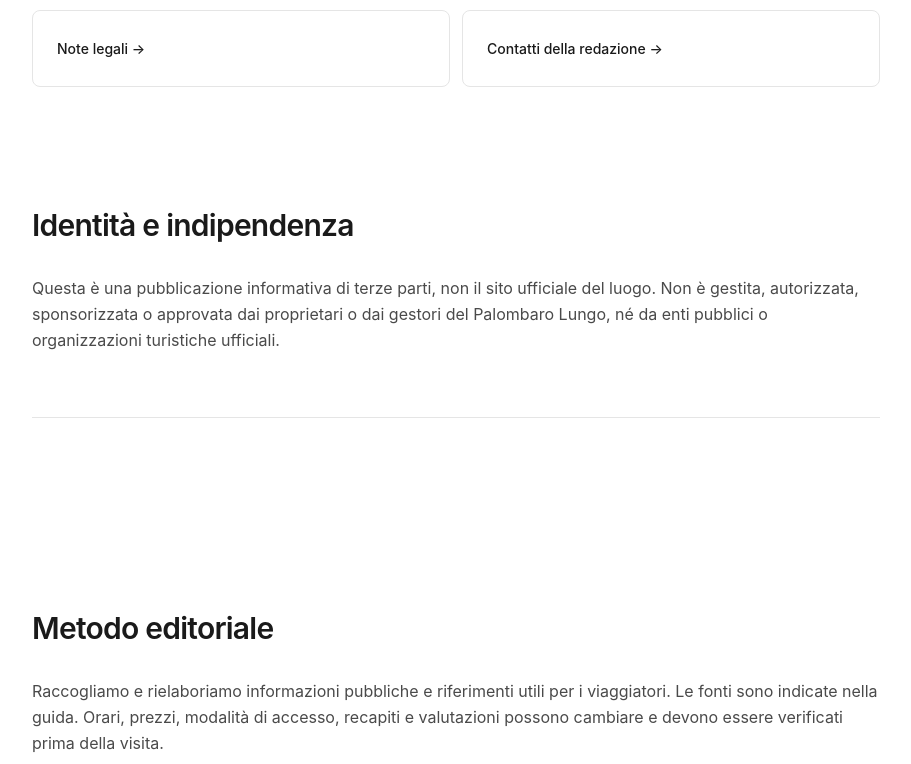
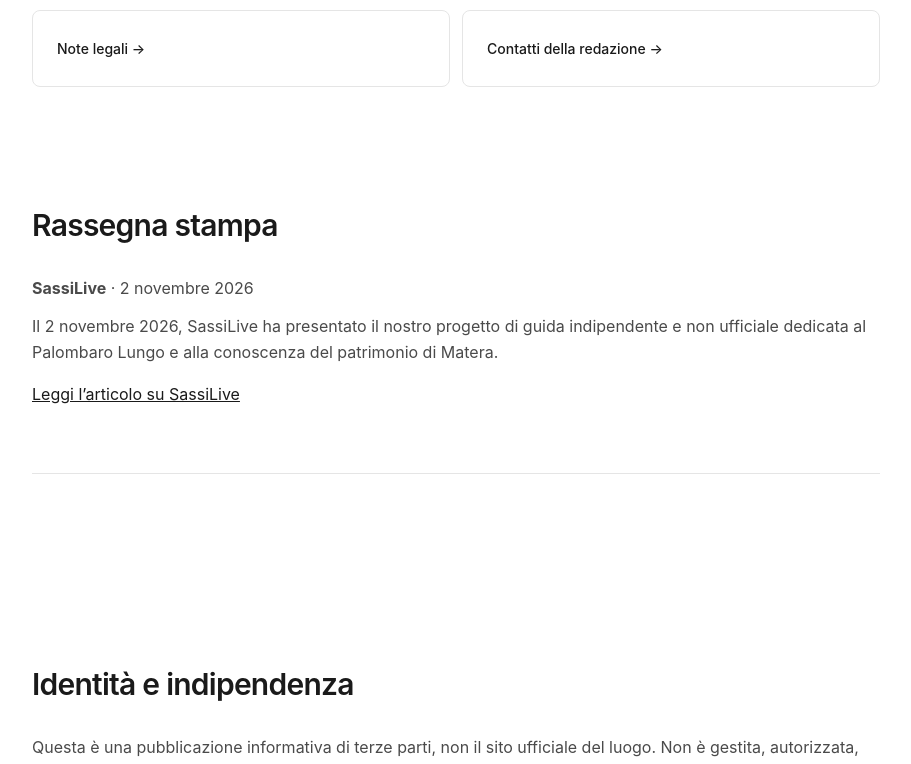
Before and after one commit to n20186005-hash/palombarolungo, a Next.js app: page /chi-siamo in a window 1280 px wide. Shown: the part 752-1516 px from the top of the page, without its empty margins (184-1095 px from the left). Built offline with nearby package versions, Linux system fonts and the light colour scheme.

Commit message:
Add attributed SassiLive coverage to home and about pages

```diff
--- a/src/app/[locale]/chi-siamo/page.tsx
+++ b/src/app/[locale]/chi-siamo/page.tsx
@@ -1,6 +1,7 @@
 import type { Metadata } from 'next';
 import { unstable_setRequestLocale } from 'next-intl/server';
 import GuidePageTemplate from '@/components/GuidePageTemplate';
+import MediaCoverage from '@/components/MediaCoverage';
 import { absoluteUrl } from '@/lib/site';
 
 export function generateStaticParams() {
@@ -29,6 +30,7 @@ export default function Page() {
         { href: '/zh-hant/note-legali/', label: '法律說明' },
         { href: '/zh-hant/contatti/', label: '編輯部聯絡方式' },
       ]}
+      children={<MediaCoverage locale="zh-hant" />}
       sections={[
         {
           title: '獨立身分',
--- a/src/app/chi-siamo/page.tsx
+++ b/src/app/chi-siamo/page.tsx
@@ -3,6 +3,7 @@ import { NextIntlClientProvider, type AbstractIntlMessages } from 'next-intl';
 import { unstable_setRequestLocale } from 'next-intl/server';
 import itMessages from '@/messages/it.json';
 import GuidePageTemplate from '@/components/GuidePageTemplate';
+import MediaCoverage from '@/components/MediaCoverage';
 import { absoluteUrl } from '@/lib/site';
 
 export const metadata: Metadata = {
@@ -27,6 +28,7 @@ export default function Page() {
           { href: '/note-legali/', label: 'Note legali' },
           { href: '/contatti/', label: 'Contatti della redazione' },
         ]}
+        children={<MediaCoverage locale="it" />}
         sections={[
   {
     "title": "Identità e indipendenza",
--- a/src/components/HomePageContent.tsx
+++ b/src/components/HomePageContent.tsx
@@ -13,6 +13,7 @@ import Reviews from '@/components/Reviews';
 import Tips from '@/components/Tips';
 import MapEmbed from '@/components/MapEmbed';
 import Sources from '@/components/Sources';
+import MediaCoverage from '@/components/MediaCoverage';
 import Footer from '@/components/Footer';
 
 export default function HomePageContent({ locale }: { locale: string }) {
@@ -30,6 +31,7 @@ export default function HomePageContent({ locale }: { locale: string }) {
       <Reviews />
       <Tips />
       <MapEmbed />
+      <MediaCoverage locale={locale} />
       <Sources />
       <Footer locale={locale} />
     </main>
--- /dev/null
+++ b/src/components/MediaCoverage.tsx
@@ -0,0 +1,18 @@
+const articleUrl = 'https://www.sassilive.it/cultura-e-spettacoli/terza-pagina/online-il-sito-www-palombarolungo-com-per-scoprire-lipogeo-nel-cuore-del-centro-storico-di-matera/';
+
+export default function MediaCoverage({ locale = 'it' }: { locale?: string }) {
+  const chinese = locale === 'zh-hant';
+  return (
+    <section className="section-container" aria-labelledby="media-coverage-title">
+      <div className="max-w-4xl">
+        <h2 id="media-coverage-title" className="section-title">{chinese ? '媒體報導' : 'Rassegna stampa'}</h2>
+        <p className="body-text mb-3"><strong>SassiLive</strong> · <time dateTime="2026-11-02">{chinese ? '2026 年 11 月 2 日' : '2 novembre 2026'}</time></p>
+        <p className="body-text mb-4">{chinese
+          ? 'SassiLive 介紹了我們的獨立、非官方 Palombaro Lungo 指南，以及協助旅客認識馬泰拉文化遺產的項目。'
+          : 'Il 2 novembre 2026, SassiLive ha presentato il nostro progetto di guida indipendente e non ufficiale dedicata al Palombaro Lungo e alla conoscenza del patrimonio di Matera.'}</p>
+        <a href={articleUrl} target="_blank" rel="noopener noreferrer" className="underline">{chinese ? '閱讀 SassiLive 原文報導' : 'Leggi l’articolo su SassiLive'}</a>
+      </div>
+      <div className="divider mt-16" />
+    </section>
+  );
+}
```
